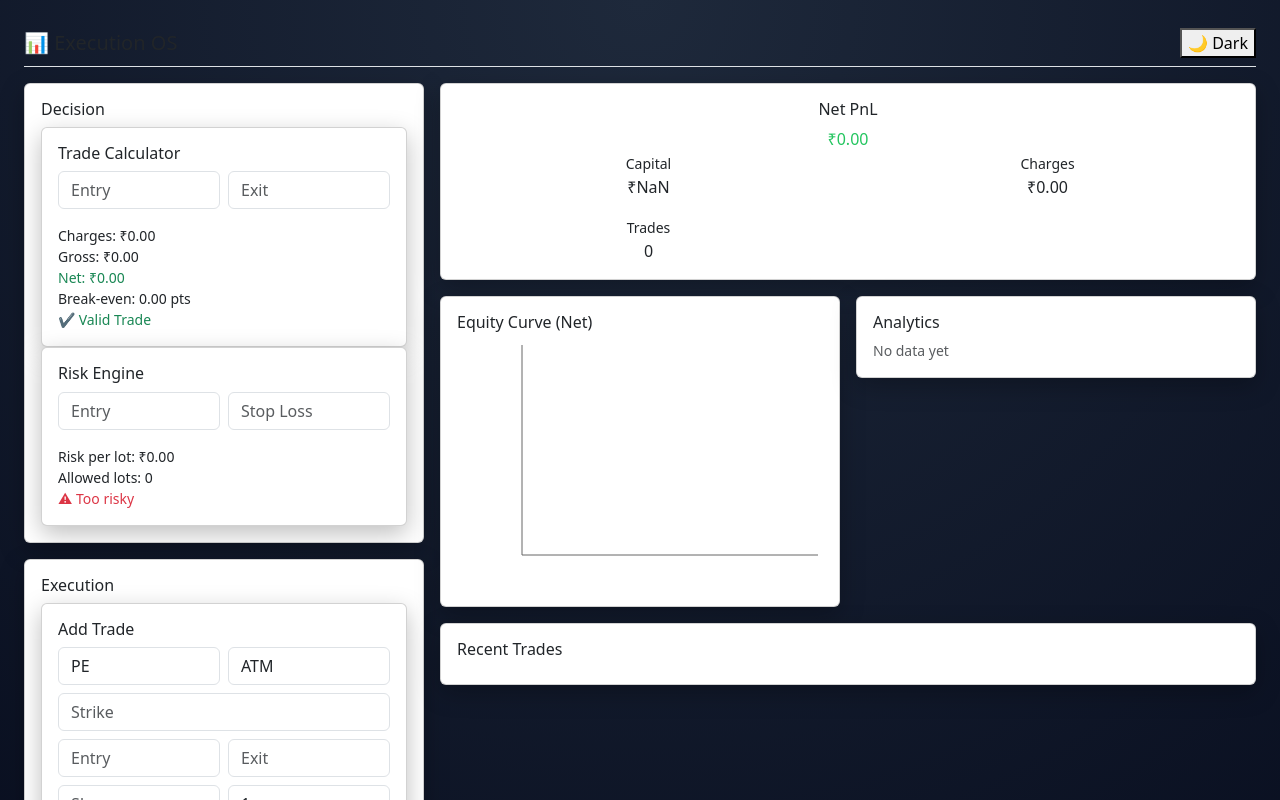
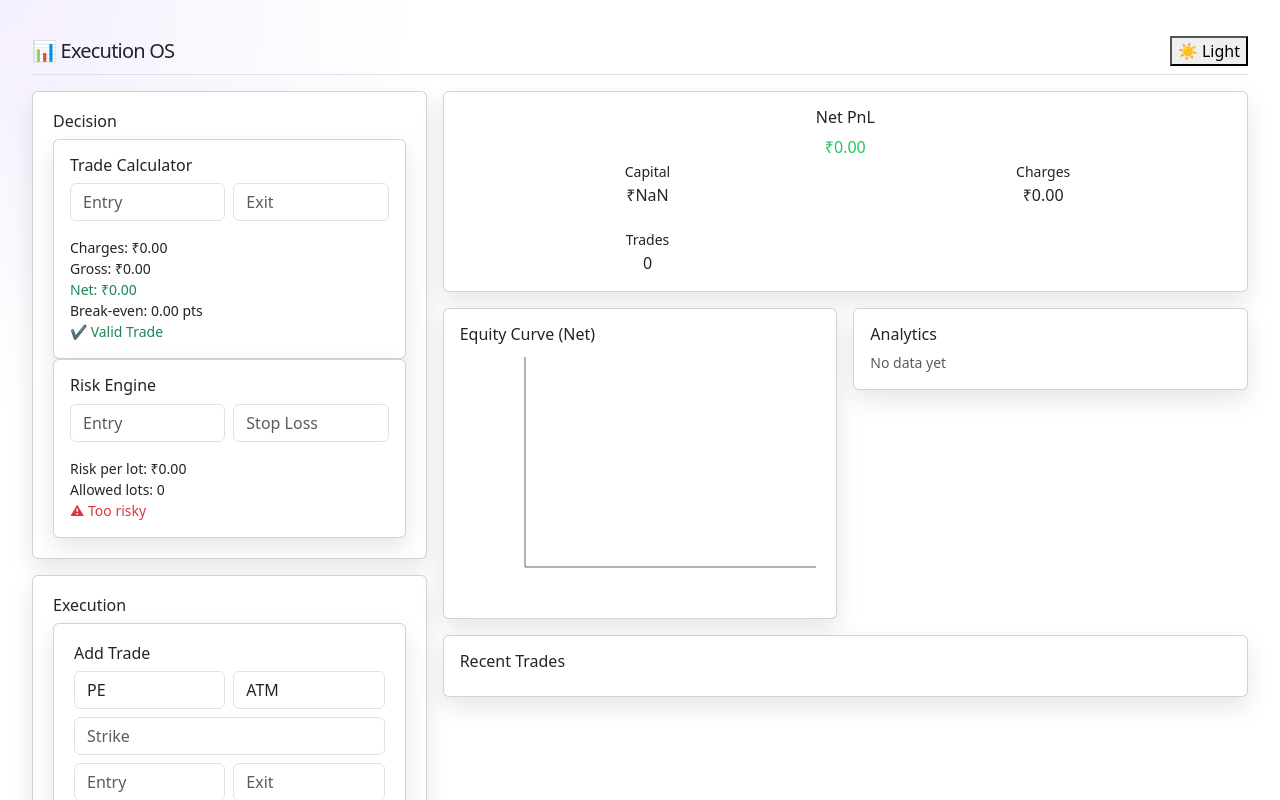
Before and after one commit to uttam-marakana/trading-dashboard, a React (Vite) app: page / in a window 1280 px wide. Shown: the top 800 px of the page. Built offline with nearby package versions, Linux system fonts and the light colour scheme.

Commit message:
Modified : : Code

```diff
--- a/src/context/ThemeContext.jsx
+++ b/src/context/ThemeContext.jsx
@@ -1,23 +1,59 @@
-import { createContext, useContext, useEffect, useState } from "react";
+import { createContext, useContext, useEffect, useMemo, useState } from "react";
 
-const ThemeContext = createContext();
+const ThemeContext = createContext(null);
+
+const THEME_KEY = "theme";
 
 export const ThemeProvider = ({ children }) => {
-  const [theme, setTheme] = useState(localStorage.getItem("theme") || "dark");
+  const getInitialTheme = () => {
+    const storedTheme = localStorage.getItem(THEME_KEY);
+
+    if (storedTheme) {
+      return storedTheme;
+    }
+
+    const prefersDark = window.matchMedia(
+      "(prefers-color-scheme: dark)",
+    ).matches;
+
+    return prefersDark ? "dark" : "light";
+  };
+
+  const [theme, setTheme] = useState(getInitialTheme);
 
   useEffect(() => {
-    document.documentElement.setAttribute("data-theme", theme);
-    localStorage.setItem("theme", theme);
+    const root = document.documentElement;
+
+    root.setAttribute("data-theme", theme);
+
+    localStorage.setItem(THEME_KEY, theme);
   }, [theme]);
 
-  const toggleTheme = () =>
+  const toggleTheme = () => {
     setTheme((prev) => (prev === "dark" ? "light" : "dark"));
+  };
+
+  const value = useMemo(
+    () => ({
+      theme,
+      setTheme,
+      toggleTheme,
+      isDark: theme === "dark",
+    }),
+    [theme],
+  );
 
   return (
-    <ThemeContext.Provider value={{ theme, toggleTheme }}>
-      {children}
-    </ThemeContext.Provider>
+    <ThemeContext.Provider value={value}>{children}</ThemeContext.Provider>
   );
 };
 
-export const useTheme = () => useContext(ThemeContext);
+export const useTheme = () => {
+  const context = useContext(ThemeContext);
+
+  if (!context) {
+    throw new Error("useTheme must be used within ThemeProvider");
+  }
+
+  return context;
+};
--- a/src/index.css
+++ b/src/index.css
@@ -1,9 +1,28 @@
-/* ----- 1. DESIGN TOKENS -------------------- */
+/* =========================================================
+   PREMIUM RESPONSIVE DASHBOARD DESIGN SYSTEM
+   Dark + Light Theme + Mobile First + Premium UI
+========================================================= */
+
+/* ---------- 1. DESIGN TOKENS ---------- */
 
 :root {
+  color-scheme: dark;
+
   /* COLORS */
   --bg: #020617;
-  --bg-gradient: radial-gradient(circle at top, #1e293b, #020617);
+
+  --bg-gradient:
+    radial-gradient(
+      circle at top left,
+      rgba(168, 85, 247, 0.12),
+      transparent 30%
+    ),
+    radial-gradient(
+      circle at bottom right,
+      rgba(59, 130, 246, 0.1),
+      transparent 30%
+    ),
+    #020617;
 
   --surface-1: rgba(255, 255, 255, 0.04);
   --surface-2: rgba(255, 255, 255, 0.06);
@@ -11,88 +30,192 @@
 
   --border: rgba(255, 255, 255, 0.08);
 
-  --text-primary: #fff;
+  --text-primary: #ffffff;
   --text-secondary: #cbd5f5;
   --text-muted: #94a3b8;
 
   --profit: #22c55e;
   --loss: #ef4444;
   --warning: #f59e0b;
+
   --accent: #a855f7;
+  --accent-secondary: #3b82f6;
 
   /* SPACING */
-  --space-1: 8px;
-  --space-2: 12px;
-  --space-3: 16px;
-  --space-4: 24px;
+  --space-1: clamp(6px, 1vw, 10px);
+  --space-2: clamp(10px, 1.5vw, 14px);
+  --space-3: clamp(16px, 2vw, 20px);
+  --space-4: clamp(24px, 3vw, 32px);
 
   /* TYPOGRAPHY */
-  --font-sm: 12px;
-  --font-md: 14px;
-  --font-lg: 18px;
-  --font-xl: 24px;
+  --font-sm: clamp(12px, 1vw, 14px);
+  --font-md: clamp(14px, 1.2vw, 16px);
+  --font-lg: clamp(18px, 2vw, 22px);
+  --font-xl: clamp(24px, 3vw, 40px);
 
   /* UI */
   --radius: 14px;
-  --blur: blur(8px);
+  --radius-sm: 10px;
+  --radius-lg: 22px;
 
-  /* TRANSITION (FIXED) */
+  --blur: blur(16px);
+
+  --container-width: 1600px;
+  --sidebar-width: 300px;
+
+  /* SHADOWS */
+  --shadow-sm: 0 6px 20px rgba(0, 0, 0, 0.18);
+  --shadow-md: 0 10px 30px rgba(0, 0, 0, 0.28);
+  --shadow-lg: 0 18px 50px rgba(0, 0, 0, 0.4);
+
+  /* TRANSITION */
   --transition:
-    background 0.25s ease, transform 0.2s ease, box-shadow 0.2s ease;
+    background-color 0.25s ease, border-color 0.25s ease, color 0.25s ease,
+    transform 0.2s ease, box-shadow 0.25s ease;
 }
 
-/* LIGHT MODE */
+/* ---------- 2. LIGHT THEME ---------- */
 
 [data-theme="light"] {
+  color-scheme: light;
+
   --bg: #f4f6fb;
-  --bg-gradient: linear-gradient(to bottom, #ffffff, #eaeef6);
 
-  --surface-1: rgba(255, 255, 255, 0.9);
-  --surface-2: #ffffff;
+  --bg-gradient:
+    radial-gradient(
+      circle at top left,
+      rgba(124, 58, 237, 0.08),
+      transparent 30%
+    ),
+    radial-gradient(
+      circle at bottom right,
+      rgba(59, 130, 246, 0.06),
+      transparent 30%
+    ),
+    linear-gradient(to bottom, #ffffff, #eaeef6);
+
+  --surface-1: rgba(255, 255, 255, 0.82);
+  --surface-2: rgba(255, 255, 255, 0.95);
   --surface-hover: #ffffff;
 
   --border: rgba(0, 0, 0, 0.08);
 
-  --text-primary: #000;
+  --text-primary: #000000;
   --text-secondary: #1a1a1a;
   --text-muted: #6b7280;
 
   --accent: #7c3aed;
+
+  --shadow-sm: 0 4px 14px rgba(0, 0, 0, 0.08);
+  --shadow-md: 0 10px 24px rgba(0, 0, 0, 0.1);
+  --shadow-lg: 0 18px 40px rgba(0, 0, 0, 0.14);
 }
 
-/* ----- 2. BASE -------------------- */
+/* ---------- 3. BASE ---------- */
+
+*,
+*::before,
+*::after {
+  box-sizing: border-box;
+}
+
+html {
+  scroll-behavior: smooth;
+}
 
 body {
   margin: 0;
-  background: var(--bg-gradient);
+
+  min-height: 100vh;
+
+  background:
+    radial-gradient(
+      circle at top left,
+      rgba(124, 58, 237, 0.08),
+      transparent 22%
+    ),
+    radial-gradient(
+      circle at bottom right,
+      rgba(59, 130, 246, 0.06),
+      transparent 24%
+    ),
+    var(--bg);
+
   color: var(--text-secondary);
+
   font-family:
+    Inter,
     system-ui,
     -apple-system,
     sans-serif;
+
+  font-size: var(--font-md);
+
+  line-height: 1.6;
+
+  overflow-x: hidden;
+
   transition: var(--transition);
 }
+
+/* ---------- 4. TYPOGRAPHY ---------- */
 
 h1,
 h2,
 h3,
 h4,
 h5 {
+  margin: 0;
+
   color: var(--text-primary);
+
+  letter-spacing: -0.04em;
+
+  font-weight: 700;
 }
 
-/* ----- 3. UTILITIES -------------------- */
+h1 {
+  font-size: var(--font-xl);
+}
+
+h2 {
+  font-size: clamp(22px, 2vw, 30px);
+}
+
+h3 {
+  font-size: clamp(18px, 1.5vw, 24px);
+}
+
+p {
+  margin: 0;
+}
+
+/* ---------- 5. UTILITIES ---------- */
 
 .flex {
   display: flex;
 }
+
 .flex-col {
   flex-direction: column;
+}
+
+.items-center {
+  align-items: center;
+}
+
+.justify-between {
+  justify-content: space-between;
+}
+
+.gap-1 {
+  gap: var(--space-1);
 }
 
 .gap-2 {
   gap: var(--space-2);
 }
+
 .gap-3 {
   gap: var(--space-3);
 }
@@ -100,6 +223,7 @@ h5 {
 .p-2 {
   padding: var(--space-2);
 }
+
 .p-3 {
   padding: var(--space-3);
 }
@@ -107,9 +231,11 @@ h5 {
 .text-profit {
   color: var(--profit);
 }
+
 .text-loss {
   color: var(--loss);
 }
+
 .text-warning {
   color: var(--warning);
 }
@@ -119,67 +245,124 @@ h5 {
   pointer-events: none;
 }
 
-/* ----- 4. CARD SYSTEM -------------------- */
+/* ---------- 6. CARD SYSTEM ---------- */
 
 .card {
+  position: relative;
+
+  overflow: hidden;
+
   background: var(--surface-2);
+
   backdrop-filter: var(--blur);
+  -webkit-backdrop-filter: var(--blur);
+
   border: 1px solid var(--border);
+
   border-radius: var(--radius);
+
   padding: var(--space-3);
+
   transition: var(--transition);
-  box-shadow: 0 8px 25px rgba(0, 0, 0, 0.25);
+
+  box-shadow:
+    var(--shadow-md),
+    inset 0 1px 0 rgba(255, 255, 255, 0.04);
 }
 
 .card:hover {
   background: var(--surface-hover);
-  transform: translateY(-2px);
+
+  transform: translateY(-4px);
+
+  border-color: rgba(168, 85, 247, 0.25);
+
+  box-shadow:
+    var(--shadow-lg),
+    0 0 0 1px rgba(168, 85, 247, 0.12);
 }
 
-[data-theme="light"] .card {
-  box-shadow: 0 6px 20px rgba(0, 0, 0, 0.08);
-}
-
-/* ----- 5. INPUT SYSTEM -------------------- */
+/* ---------- 7. INPUT SYSTEM ---------- */
 
 input,
 select,
+textarea,
 .form-control {
   width: 100%;
+
   background: var(--surface-1);
+
   border: 1px solid var(--border);
+
   color: var(--text-primary);
-  border-radius: 10px;
-  padding: 10px;
+
+  border-radius: var(--radius-sm);
+
+  padding: 12px;
+
+  font-size: var(--font-md);
+
+  transition: var(--transition);
+
+  outline: none;
+}
+
+input::placeholder,
+textarea::placeholder {
+  color: var(--text-muted);
 }
 
 input:focus,
-select:focus {
+select:focus,
+textarea:focus {
   border-color: var(--accent);
-  box-shadow: 0 0 0 2px rgba(168, 85, 247, 0.25);
-  outline: none;
+
+  box-shadow: 0 0 0 3px rgba(168, 85, 247, 0.2);
 }
 
-/* ----- 6. BUTTON SYSTEM -------------------- */
+/* ---------- 8. BUTTON SYSTEM ---------- */
 
 .btn {
-  padding: 10px 14px;
+  display: inline-flex;
+
+  align-items: center;
+  justify-content: center;
+
+  gap: 8px;
+
+  padding: 12px 18px;
+
   border-radius: var(--radius);
+
   border: none;
+
   cursor: pointer;
+
+  font-size: var(--font-md);
+  font-weight: 600;
+
   transition: var(--transition);
 }
 
 .btn-primary {
   background: linear-gradient(135deg, #7c3aed, #a855f7);
-  color: #fff;
+
+  color: #ffffff;
+
+  box-shadow: 0 10px 25px rgba(168, 85, 247, 0.28);
+}
+
+.btn-primary:hover {
+  transform: translateY(-2px);
+
+  box-shadow: 0 16px 35px rgba(168, 85, 247, 0.4);
 }
 
 .btn:active {
   transform: scale(0.96);
 }
 
-/* ----- 7. TRADE STATES -------------------- */
+/* ---------- 9. TRADE STATES ---------- */
 
 .trade-allowed {
   border-left: 4px solid var(--profit);
@@ -189,16 +372,15 @@ select:focus {
   border-left: 4px solid var(--loss);
 }
 
-/* OPTIONAL INTENSITY */
-
 .profit-strong {
   color: #16a34a;
 }
+
 .loss-strong {
   color: #dc2626;
 }
 
-/* ----- 8. FEEDBACK ANIMATIONS -------------------- */
+/* ---------- 10. FEEDBACK ANIMATIONS ---------- */
 
 .flash-profit {
   animation: flashGreen 0.5s ease;
@@ -206,29 +388,40 @@ select:focus {
 
 @keyframes flashGreen {
   from {
-    background: rgba(34, 197, 94, 0.2);
+    background: rgba(34, 197, 94, 0.18);
   }
+
   to {
     background: transparent;
   }
 }
 
-/* ----- 9. LAYOUT SYSTEM -------------------- */
+/* ---------- 11. LAYOUT SYSTEM ---------- */
 
 .app-container {
+  width: 100%;
+  max-width: var(--container-width);
+
   min-height: 100vh;
-  padding: var(--space-2);
+
+  margin: 0 auto;
+
+  padding: var(--space-3);
 }
 
 .grid-layout {
   display: grid;
-  grid-template-columns: minmax(260px, 320px) 1fr;
+
+  grid-template-columns: 1fr;
+
   gap: var(--space-3);
 }
 
 .grid-sub {
   display: grid;
-  grid-template-columns: 1fr 1fr;
+
+  grid-template-columns: 1fr;
+
   gap: var(--space-3);
 }
 
@@ -239,20 +432,65 @@ select:focus {
   gap: var(--space-3);
 }
 
-/* ----- 10. RESPONSIVE -------------------- */
+/* ---------- 12. TABLET ---------- */
 
-@media (max-width: 1024px) {
-  .grid-layout {
-    grid-template-columns: 1fr;
+@media (min-width: 768px) {
+  .grid-sub {
+    grid-template-columns: repeat(2, 1fr);
   }
 }
 
+/* ---------- 13. DESKTOP ---------- */
+
+@media (min-width: 1024px) {
+  .grid-layout {
+    grid-template-columns:
+      minmax(260px, var(--sidebar-width))
+      minmax(0, 1fr);
+  }
+}
+
+/* ---------- 14. LARGE DESKTOP ---------- */
+
+@media (min-width: 1440px) {
+  .app-container {
+    padding: var(--space-4);
+  }
+}
+
+/* ---------- 15. MOBILE OPTIMIZATION ---------- */
+
 @media (max-width: 768px) {
-  .grid-sub {
-    grid-template-columns: 1fr;
-  }
-
   .card {
     padding: var(--space-2);
   }
+
+  .btn {
+    width: 100%;
+  }
+
+  h1 {
+    line-height: 1.1;
+  }
 }
+
+/* ---------- 16. SCROLLBAR ---------- */
+
+::-webkit-scrollbar {
+  width: 10px;
+  height: 10px;
+}
+
+::-webkit-scrollbar-track {
+  background: transparent;
+}
+
+::-webkit-scrollbar-thumb {
+  background: rgba(255, 255, 255, 0.12);
+
+  border-radius: 999px;
+}
+
+::-webkit-scrollbar-thumb:hover {
+  background: rgba(255, 255, 255, 0.2);
+}
```
